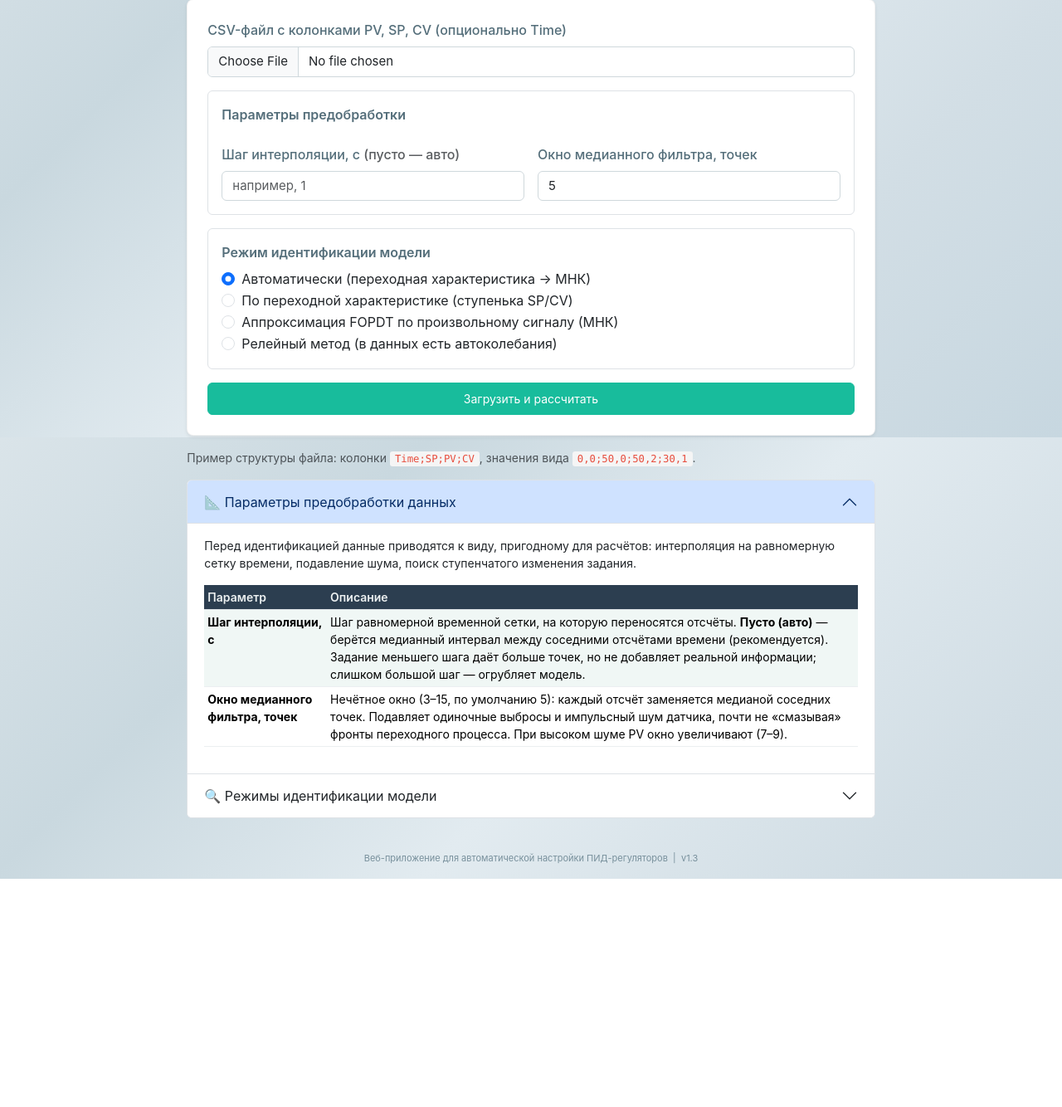
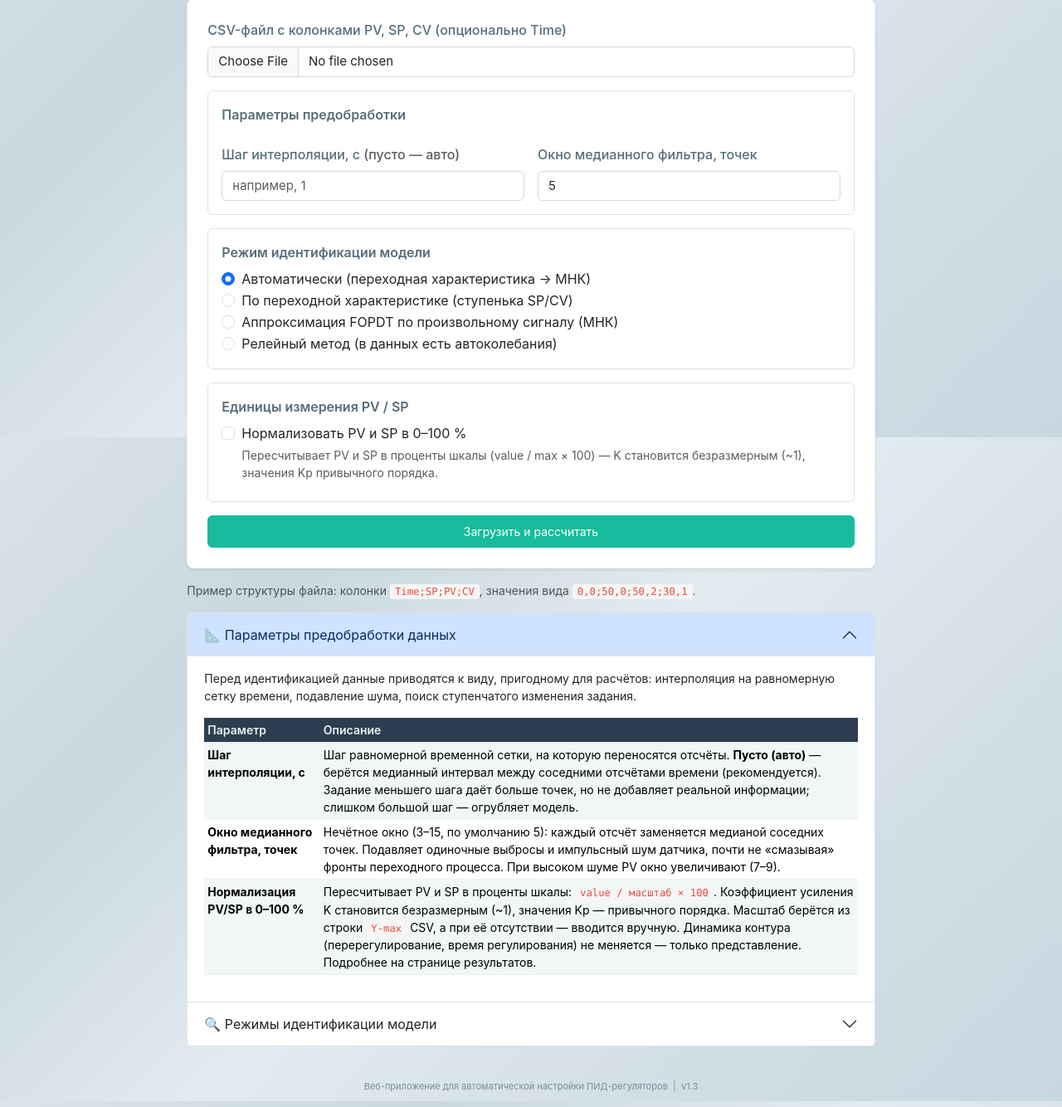
Before and after one commit to SemonoffArt/pid_calculator, a Flask app: page / in a window 1280 px wide, after a click on "📐 Параметры предобработки данных". Shown: the part 273-1607 px from the top of the page at 83% size. Before the commit the page ends 1332 px from the top, so only its background shows below. Run offline with Flask 3, Linux system fonts and the light colour scheme; some libraries are stand-ins or nearby versions.

Commit message:
Нормализация PV/SP в 0-100 % при загрузке CSV
- Чекбокс «Нормализовать PV и SP» на странице загрузки и поле масштаба
- Масштаб берётся из строки Y-max CSV (data_loader._extract_ymax) или
  вводится вручную; без него — понятная ошибка
- data_loader.normalize: пересчёт value/scale*100 для PV и SP (CV не меняется)
- Индикация в UI: бейдж «нормализовано» и единицы измерения на результатах
- Динамика контура инвариантна (Kp·K и качество не меняются)

```diff
--- a/core/data_loader.py
+++ b/core/data_loader.py
@@ -83,6 +83,9 @@ def load_csv(file_storage) -> pd.DataFrame:
 
     time_idx, pv_idx, sp_idx, cv_idx = col_map
 
+    # --- Максимальные инженерные значения из метаданных (Y-max) ---
+    y_max = _extract_ymax(rows, header_idx, col_map)
+
     # --- Время: число или дата-время ---
     times = _parse_time_column([r[time_idx] for r in data])
 
@@ -111,6 +114,7 @@ def load_csv(file_storage) -> pd.DataFrame:
             raise DataError(f"Колонка '{col}' содержит недостаточно данных.")
     if len(df) < 10:
         raise DataError("Слишком мало данных (нужно минимум 10 строк).")
+    df.attrs["y_max"] = y_max
     return df
 
 
@@ -178,6 +182,36 @@ def _is_data_row(r: list[str]) -> bool:
     if not (_is_number(r[0]) or _parse_datetime(r[0]) is not None):
         return False
     return all(_try_float(c) is not None for c in r[1:4])
+
+
+# Варианты написания метки максимального значения в SCADA-экспорте
+_YMAX_LABELS = {"Y-MAX", "YMAX", "Y_MAX", "MAX"}
+
+
+def _extract_ymax(rows: list[list[str]],
+                  header_idx: int,
+                  col_map: tuple[int, int, int, int]) -> dict:
+    """
+    Достаёт максимальные инженерные значения из метаданных Y-max.
+
+    Строка вида ["Y-max", "<pv_max>", "<sp_max>", "<cv_max>"] появляется в
+    SCADA-экспорте перед данными. Возвращает словарь {"pv","sp","cv"} с
+    числами (или None, если строка отсутствует / поле нечисловое).
+    """
+    _, pv_idx, sp_idx, cv_idx = col_map
+
+    def cell(idx: int) -> float | None:
+        if idx < len(r) and _is_number(r[idx]):
+            v = _try_float(r[idx])
+            if v is not None and v > 0:
+                return v
+        return None
+
+    for r in rows[header_idx + 1:]:
+        if r and (r[0] or "").strip().upper() in _YMAX_LABELS:
+            return {"pv": cell(pv_idx), "sp": cell(sp_idx),
+                    "cv": cell(cv_idx)}
+    return {"pv": None, "sp": None, "cv": None}
 
 
 _DT_FORMATS = ("%d.%m.%Y %H:%M:%S", "%d.%m.%Y %H:%M:%S,%f",
@@ -284,6 +318,24 @@ def interpolate(df: pd.DataFrame, step: float | None) -> tuple[np.ndarray, ...]:
     return grid, np.interp(grid, t, pv), np.interp(grid, t, sp), np.interp(grid, t, cv)
 
 
+def normalize(df: pd.DataFrame, scale: float | None) -> pd.DataFrame:
+    """
+    Нормализует PV и SP в 0..100 % шкалы инженерной единицы.
+
+    scale — максимальное значение инженерной единицы (например, Y-max из
+    CSV или введённое пользователем вручную). Каждая точка пересчитывается:
+        value_norm = value / scale * 100
+    CV (0..100 %) не затрагивается. Если scale не задан — возвращает
+    копию без изменений.
+    """
+    if scale is None or scale <= 0:
+        return df
+    out = df.copy()
+    for col in ("PV", "SP"):
+        out[col] = out[col] / scale * 100.0
+    return out
+
+
 def median_filter(x: np.ndarray, window: int) -> np.ndarray:
     """Медианная фильтрация одномерного сигнала (окно нечётное, края — усечённые)."""
     if window < 3:
--- a/routes.py
+++ b/routes.py
@@ -88,6 +88,26 @@ def register_routes(app: Flask) -> None:
 
         try:
             df = data_loader.load_csv(file)
+
+            # Нормализация PV/SP в 0..100 % шкалы инженерной единицы
+            normalize = request.form.get("normalize") == "1"
+            norm_scale = None
+            if normalize:
+                # Масштаб: из Y-max в CSV; иначе — из поля на странице
+                norm_scale = df.attrs.get("y_max", {}).get("pv")
+                if norm_scale is None:
+                    scale_raw = request.form.get("norm_scale", "").strip()
+                    if scale_raw:
+                        try:
+                            norm_scale = float(scale_raw.replace(",", "."))
+                        except ValueError:
+                            norm_scale = None
+                    if norm_scale is None or norm_scale <= 0:
+                        flash("Для нормализации укажите максимум шкалы "
+                              "(или добавьте строку Y-max в CSV).", "danger")
+                        return redirect(url_for("index"))
+                df = data_loader.normalize(df, norm_scale)
+
             processed = data_loader.preprocess(df, interp_step, filter_window)
         except data_loader.DataError as exc:
             flash(str(exc), "danger")
@@ -107,6 +127,8 @@ def register_routes(app: Flask) -> None:
             interp_step=interp_step,
             filter_window=filter_window,
             id_mode=request.form.get("id_mode", "auto"),
+            normalized=bool(normalize),
+            norm_scale=norm_scale,
         )
 
         # Сразу выполняем первичную идентификацию и расчёт
@@ -164,6 +186,8 @@ def register_routes(app: Flask) -> None:
                 "pv_span": state.get("pv_span", []),
                 "warnings": state.get("warnings", []),
                 "coeffs": state.get("coeffs"),
+                "normalized": state.get("normalized", False),
+                "norm_scale": state.get("norm_scale"),
             },
         )
 
--- a/templates/_reference_upload.html
+++ b/templates/_reference_upload.html
@@ -33,6 +33,16 @@
                 выбросы и импульсный шум датчика, почти не «смазывая»
                 фронты переходного процесса. При высоком шуме PV окно
                 увеличивают (7–9).</td>
+            </tr>
+            <tr>
+              <td><b>Нормализация PV/SP в 0–100 %</b></td>
+              <td>Пересчитывает PV и SP в проценты шкалы:
+                <code>value / масштаб × 100</code>. Коэффициент усиления K
+                становится безразмерным (~1), значения Kp — привычного
+                порядка. Масштаб берётся из строки <code>Y-max</code> CSV,
+                а при её отсутствии — вводится вручную. Динамика контура
+                (перерегулирование, время регулирования) не меняется —
+                только представление. Подробнее на странице результатов.</td>
             </tr>
           </tbody>
         </table>
--- a/templates/index.html
+++ b/templates/index.html
@@ -61,6 +61,32 @@
         </div>
       </fieldset>
 
+      <fieldset class="border rounded p-3 mb-3">
+        <legend class="fs-6">Единицы измерения PV / SP</legend>
+        <div class="form-check mb-2">
+          <input class="form-check-input" type="checkbox" id="normalize" name="normalize" value="1">
+          <label class="form-check-label" for="normalize">
+            Нормализовать PV и SP в 0–100 %
+          </label>
+          <div class="form-text">
+            Пересчитывает PV и SP в проценты шкалы (value / max × 100) —
+            K становится безразмерным (~1), значения Kp привычного порядка.
+          </div>
+        </div>
+        <div class="mb-0" id="norm-scale-group" style="display:none;">
+          <label for="norm-scale" class="form-label">
+            Максимум шкалы (масштаб), ед. изм.
+            <span class="text-muted">(если в CSV нет строки Y-max)</span>
+          </label>
+          <input type="number" step="any" class="form-control" id="norm-scale"
+                 name="norm_scale" placeholder="например, 6">
+          <div class="form-text">
+            Если в файле есть строка <code>Y-max</code>, масштаб берётся из
+            неё автоматически и это поле не требуется.
+          </div>
+        </div>
+      </fieldset>
+
       <button type="submit" class="btn btn-primary btn-lg">Загрузить и рассчитать</button>
     </form>
 
@@ -71,5 +97,18 @@
 
     {% include "_reference_upload.html" %}
   </div>
-</div>
+ </div>
 {% endblock %}
+
+{% block scripts %}
+<script>
+  // Показ поля «масштаб» только когда включена нормализация
+  $(function () {
+    function toggleNormScale() {
+      $("#norm-scale-group").toggle($("#normalize").is(":checked"));
+    }
+    $("#normalize").on("change", toggleNormScale);
+    toggleNormScale();
+  });
+</script>
+{% endblock %}
```
Also changed, not shown: scripts/test_app.py (+21 -0 lines), templates/results.html (+9 -1 lines).
